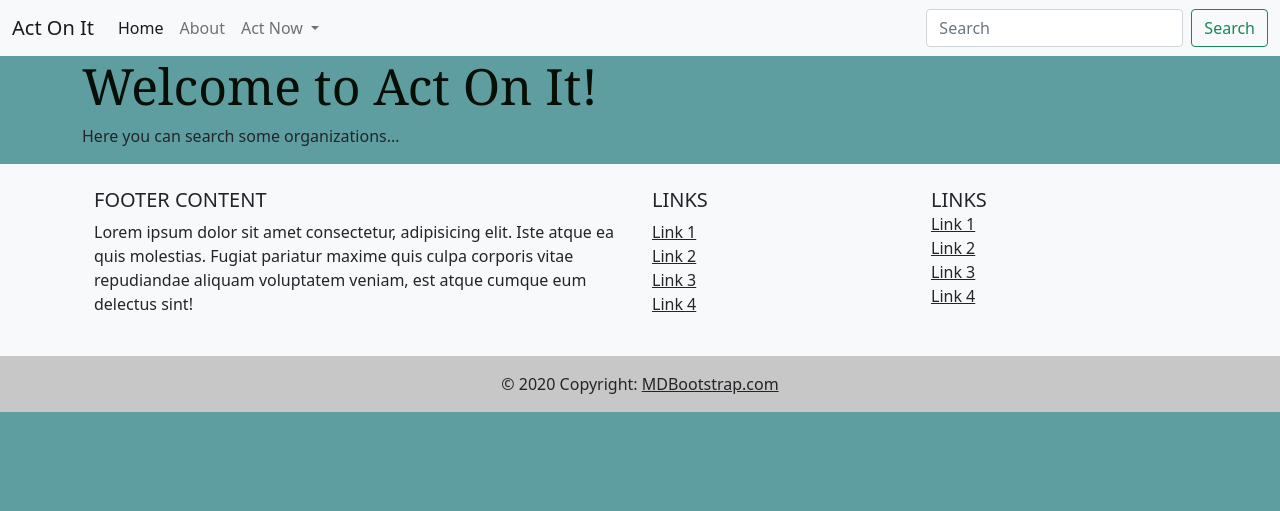
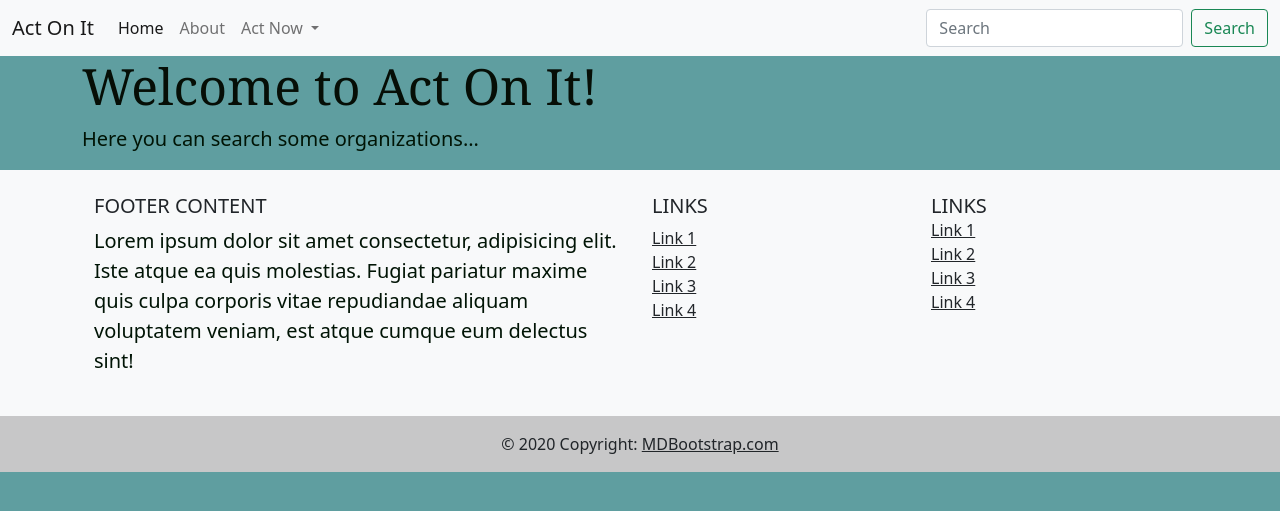
Before and after one commit to TTShack/TTShack, a Flask app: page / in a window 1280 px wide. Shown: the top 511 px of the page. Run offline with Flask 2, Linux system fonts and the light colour scheme.

Commit message:
Update style.css

```diff
--- a/socialwebapp/static/style.css
+++ b/socialwebapp/static/style.css
@@ -3,7 +3,10 @@ h1{
     font-size: 50px;
     font-family: Cambria, Cochin, Georgia, Times, 'Times New Roman', serif;
 }
-
+p{
+    font-size: 20px;
+    color: rgb(0, 20, 5);
+}
 body{
     background: cadetblue;
 }
```
